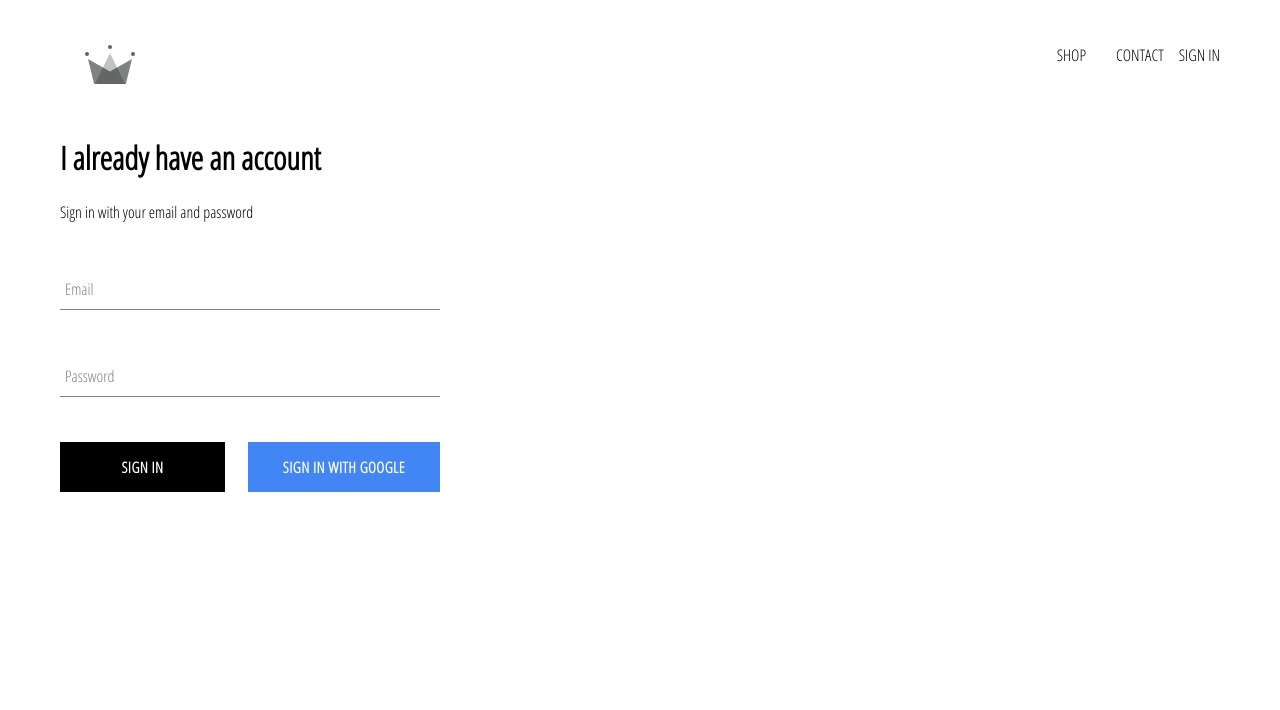
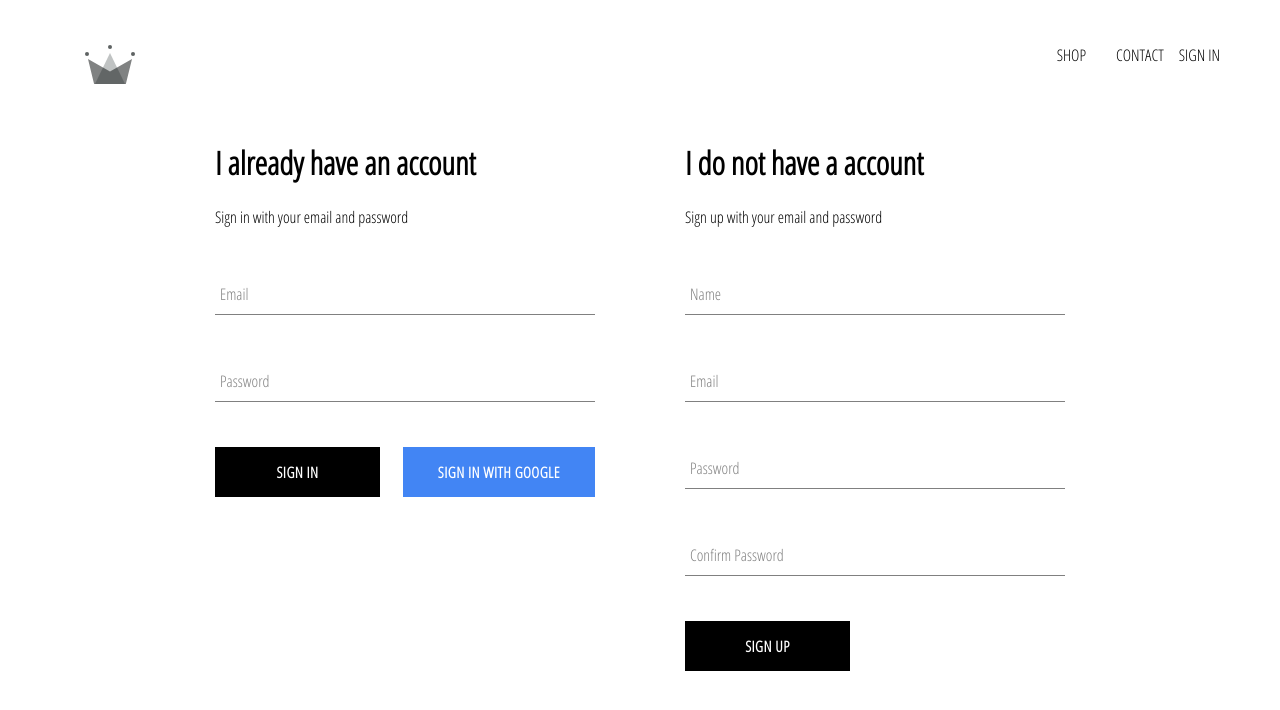
Before and after one commit to Lima-Tembe/crwn-clothing, a React (Create React App) app: page /signin in a window 1280 px wide. Shown: the top 710 px of the page. Built offline with nearby package versions, Linux system fonts and the light colour scheme; no server answers.

Commit message:
implemented sign up with email and password, and saving user information into the database

```diff
--- a/src/App.js
+++ b/src/App.js
@@ -5,7 +5,7 @@ import ShopPage from "./pages/shop/shop.component";
 import SignInAndSignUpPage from "./pages/sign-in-and-sign-up/sign-in-and-sign-up.component";
 import Header from "./components/header/header.component";
 
-import { auth } from "./firebase/firebase.utils";
+import { auth, createUserProfileDocument } from "./firebase/firebase.utils";
 
 import "./App.css";
 
@@ -21,9 +21,18 @@ class App extends React.Component {
   unsubscribeFromAuth = null;
 
   componentDidMount() {
-    this.unsubscribeFromAuth = auth.onAuthStateChanged((user) => {
-      this.setState({ currentUser: user });
-      console.log(user);
+    this.unsubscribeFromAuth = auth.onAuthStateChanged(async (userAuth) => {
+      if (userAuth) {
+        const userRef = await createUserProfileDocument(userAuth);
+        userRef.onSnapshot((snapshot) => {
+          this.setState({
+            currentUser: {
+              id: snapshot.id,
+              ...snapshot.data(),
+            },
+          });
+        });
+      } else this.setState({ currentUser: userAuth });
     });
   }
 
--- a/src/components/sign-in/sign-in.styles.scss
+++ b/src/components/sign-in/sign-in.styles.scss
@@ -3,13 +3,8 @@
   display: flex;
   flex-direction: column;
 
-    .title {
-        margin: 10px 0;
-    }
-
-    .buttons{
-      display: flex;
-      justify-content: space-between;
-    }
-
+  .buttons {
+    display: flex;
+    justify-content: space-between;
+  }
 }
--- /dev/null
+++ b/src/components/sign-up/sign-up.component.jsx
@@ -0,0 +1,99 @@
+import React from "react";
+
+import FormInput from "../form-input/form-input.component";
+import CustomButton from "../custom-button/custom-button.component";
+
+import { auth, createUserProfileDocument } from "../../firebase/firebase.utils";
+
+import "./sign-up.styles.scss";
+
+class Signup extends React.Component {
+  constructor() {
+    super();
+    this.state = {
+      displayName: "",
+      email: "",
+      password: "",
+      confirmPassword: "",
+    };
+  }
+
+  handleSubmit = async (event) => {
+    event.preventDefault();
+    const { displayName, email, password, confirmPassword } = this.state;
+    if (password !== confirmPassword) return alert("Passwords do not match");
+
+    if (password.length < 6)
+      return alert("Password needs at least 6 characters");
+
+    try {
+      const { user } = await auth.createUserWithEmailAndPassword(
+        email,
+        password
+      );
+
+      await createUserProfileDocument(user, { displayName });
+
+      this.setState({
+        displayName: "",
+        email: "",
+        password: "",
+        confirmPassword: "",
+      });
+    } catch (error) {
+      console.log(error);
+    }
+  };
+
+  handleChange = (event) => {
+    const { name, value } = event.target;
+    this.setState({ [name]: value });
+  };
+
+  render() {
+    const { displayName, email, password, confirmPassword } = this.state;
+    return (
+      <div className="sign-up">
+        <h1> I do not have a account </h1>
+        <span>Sign up with your email and password</span>
+        <form className="sign-up-form" onSubmit={this.handleSubmit}>
+          <FormInput
+            type="text"
+            name="displayName"
+            value={displayName}
+            onChange={this.handleChange}
+            label="Name"
+            required
+          />
+          <FormInput
+            type="email"
+            name="email"
+            value={email}
+            onChange={this.handleChange}
+            label="Email"
+            required
+          />
+          <FormInput
+            type="password"
+            name="password"
+            value={password}
+            onChange={this.handleChange}
+            label="Password"
+            required
+          />
+          <FormInput
+            type="password"
+            name="confirmPassword"
+            value={confirmPassword}
+            onChange={this.handleChange}
+            label="Confirm Password"
+            required
+          />
+          <CustomButton type="submit">SIGN UP</CustomButton>
+        </form>
+      </div>
+    );
+  }
+}
+
+export default Signup;
--- /dev/null
+++ b/src/components/sign-up/sign-up.styles.scss
@@ -0,0 +1,5 @@
+.sign-up {
+  display: flex;
+  flex-direction: column;
+  width: 380px;
+}
--- a/src/firebase/firebase.utils.js
+++ b/src/firebase/firebase.utils.js
@@ -1,6 +1,6 @@
 import firebase from "firebase/app";
 import "firebase/firestore";
-import "firebase/auth"
+import "firebase/auth";
 
 const config = {
   apiKey: "AIzaSyDezySPDQSuijR3QiGSitviiHzXjVTocNY",
@@ -11,6 +11,30 @@ const config = {
   messagingSenderId: "970259547524",
   appId: "1:970259547524:web:ee08b97c0606902ec449d1",
   measurementId: "G-E5DWD1YKQ6",
+};
+
+export const createUserProfileDocument = async (userAuth, additionalData) => {
+  if (!userAuth) return;
+
+  const userRef = firestore.doc(`users/${userAuth.uid}`);
+  const snapShot = await userRef.get();
+
+  if (!snapShot.exists) {
+    const { displayName, email } = userAuth;
+    const createdAt = new Date();
+
+    try {
+      await userRef.set({
+        displayName,
+        email,
+        createdAt,
+        ...additionalData,
+      });
+    } catch (error) {
+      console.log("Error creating user, ", error.message);
+    }
+  }
+  return userRef;
 };
 
 firebase.initializeApp(config);
--- a/src/pages/sign-in-and-sign-up/sign-in-and-sign-up.component.jsx
+++ b/src/pages/sign-in-and-sign-up/sign-in-and-sign-up.component.jsx
@@ -1,11 +1,14 @@
 import React from "react";
 import SignIn from "../../components/sign-in/sign-in.component";
+import SignUp from "../../components/sign-up/sign-up.component";
+
 
 import "./sign-in-and-sign-up.styles.scss";
 
 const SignInAndSignUpPage = () => (
     <div className="sign-in-and-sign-up">
-        <SignIn/>
+        <SignIn />
+        <SignUp />
     </div>
 );
 
--- a/src/pages/sign-in-and-sign-up/sign-in-and-sign-up.styles.scss
+++ b/src/pages/sign-in-and-sign-up/sign-in-and-sign-up.styles.scss
@@ -0,0 +1,6 @@
+.sign-in-and-sign-up {
+    width: 850px;
+    display: flex;
+    justify-content: space-between;
+    margin: 30px auto;
+}
```
